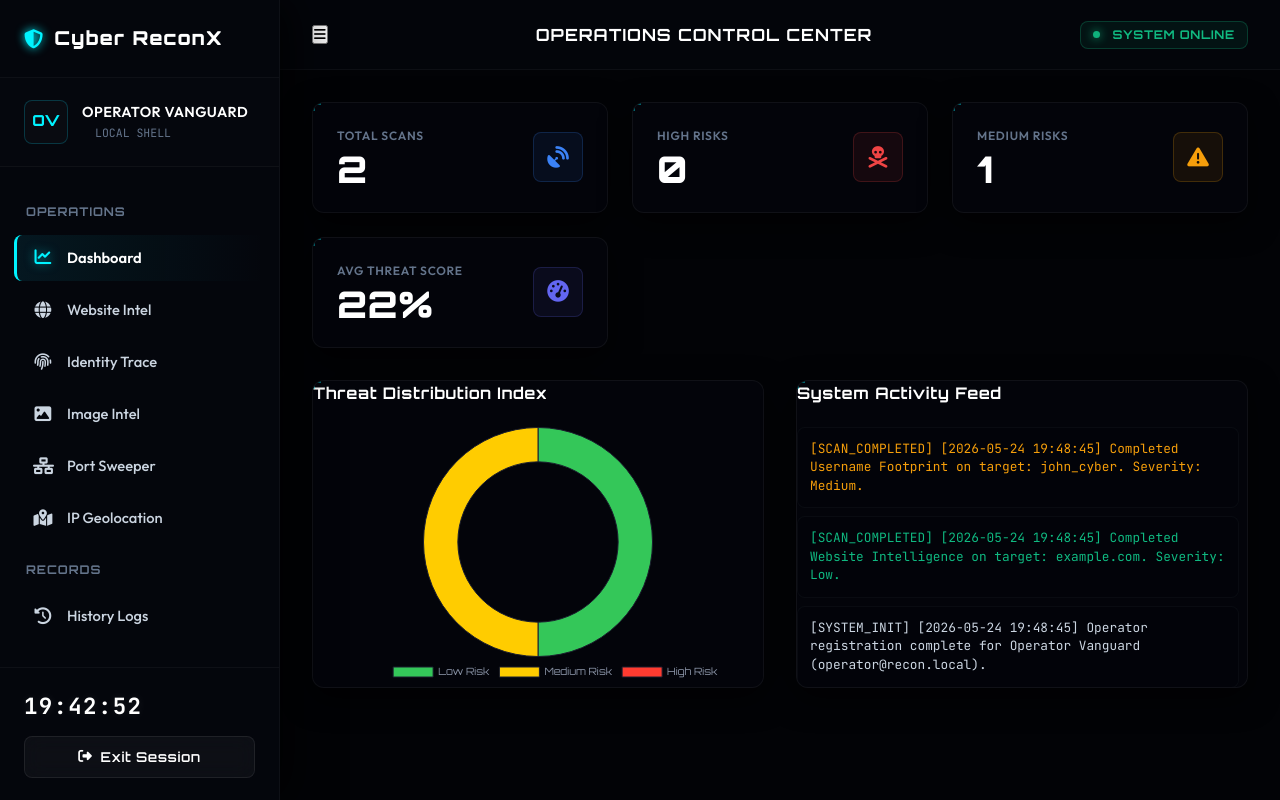
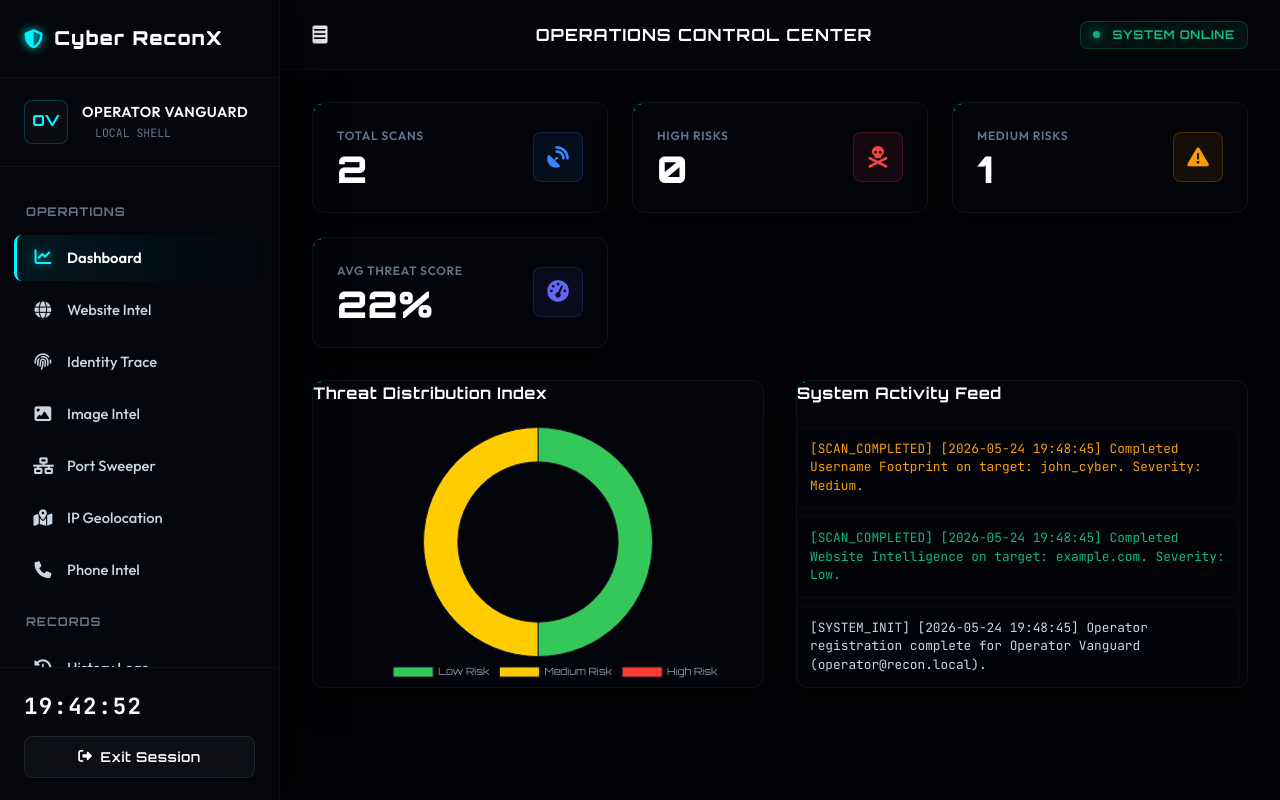
Before and after one commit to jithu-s-jayan/cyber-reconx, a Flask app: page /dashboard in a window 1280 px wide. Run offline with Flask 3, Linux system fonts and the light colour scheme; the visitor is signed in with stand-in values (Sample User, id 1); data comes from the database, SQL or seed files in the repository; parts of the project's set-up code (start-up, migrations or seed data) failed here and were passed over.

Commit message:
Add Phone Number OSINT Module

```diff
--- a/app.py
+++ b/app.py
@@ -17,6 +17,7 @@ from modules.network_scanner import run_port_scan
 from modules.ip_analyzer import analyze_ip
 from modules.report_generator import generate_pdf_report
 from modules.reverse_image import run_reverse_image_investigation
+from modules.phone_analyzer import run_phone_recon
 import uuid
 import time
 
@@ -328,6 +329,24 @@ def api_ip():
 
     return jsonify(res)
 
+@app.route('/api/phone', methods=['POST'])
+@login_required
+def api_phone():
+    target = request.json.get('target', '').strip()
+    if not target:
+        return jsonify({"error": "No phone number provided"}), 400
+
+    res = run_phone_recon(target)
+
+    if res.get('valid') is False:
+        return jsonify(res), 400
+
+    summary = f"Phone Intel: {res['formatted']} ({res['location']} - {res['carrier']}). Line: {res['line_type']}."
+    details = json.dumps(res)
+    add_scan(session['user_id'], "Phone Intel", res['formatted'], res['threat_level'], res['threat_score'], summary, details)
+
+    return jsonify(res)
+
 @app.route('/api/reverse-image', methods=['POST'])
 @login_required
 def api_reverse_image():
--- a/requirements.txt
+++ b/requirements.txt
@@ -7,3 +7,4 @@ pyOpenSSL==24.0.0
 Pillow>=10.0.0
 exifread>=3.0.0
 google-generativeai>=0.5.2
+phonenumbers>=8.13.0
--- a/static/js/app.js
+++ b/static/js/app.js
@@ -266,6 +266,35 @@ function setupFormHandlers() {
                 loader.classList.add("hidden");
                 if (data.error) { alert("Error: " + data.error); return; }
                 renderDomainResults(data);
+                area.classList.remove("hidden");
+                loadDashboardStats();
+            })
+            .catch(() => { loader.classList.add("hidden"); alert("Connection error."); });
+        });
+    }
+
+    // Phone Intel
+    const phoneForm = document.getElementById("phone-recon-form");
+    if (phoneForm) {
+        phoneForm.addEventListener("submit", e => {
+            e.preventDefault();
+            const target = document.getElementById("phone-target-input").value.trim();
+            const loader = document.getElementById("phone-loader");
+            const area   = document.getElementById("phone-results-area");
+
+            loader.classList.remove("hidden");
+            area.classList.add("hidden");
+
+            fetch('/api/phone', {
+                method: 'POST',
+                headers: { 'Content-Type': 'application/json' },
+                body: JSON.stringify({ target })
+            })
+            .then(res => res.json())
+            .then(data => {
+                loader.classList.add("hidden");
+                if (data.error) { alert("Error: " + data.error); return; }
+                renderPhoneResults(data);
                 area.classList.remove("hidden");
                 loadDashboardStats();
             })
@@ -694,6 +723,36 @@ function renderIpResults(data) {
     if (score) score.textContent = (data.threat_score || 0) + "%";
 }
 
+function renderPhoneResults(data) {
+    setText("res-phone-number",  data.formatted || "-");
+    setText("res-phone-carrier", data.carrier || "Unknown Network");
+    setText("res-phone-line",    data.line_type || "Unknown Type");
+    setText("res-phone-location",data.location || "Unknown Location");
+    setText("res-phone-country-code", data.country_code || "-");
+    setText("res-phone-network", data.carrier || "Unknown Network");
+    setText("res-phone-timezone",data.timezones || "-");
+
+    const badge = document.getElementById("res-phone-badge");
+    const score = document.getElementById("res-phone-score");
+    if (badge) { badge.textContent = data.threat_level || "LOW"; setBadgeColor(badge, data.threat_level); }
+    if (score) score.textContent = (data.threat_score || 0) + "%";
+
+    const warningsArea = document.getElementById("phone-warnings-area");
+    const warningsList = document.getElementById("res-phone-warnings");
+    warningsList.innerHTML = "";
+    if (data.warnings && data.warnings.length > 0) {
+        warningsArea.classList.remove("hidden");
+        data.warnings.forEach(w => {
+            const li = document.createElement("li");
+            li.textContent = w;
+            li.style.marginBottom = "5px";
+            warningsList.appendChild(li);
+        });
+    } else {
+        warningsArea.classList.add("hidden");
+    }
+}
+
 function renderImageResults(data) {
     try {
         // ── Basic file parameters ──
--- a/templates/dashboard.html
+++ b/templates/dashboard.html
@@ -35,6 +35,7 @@
                 <a class="nav-item" data-section="image"><i class="fa-solid fa-image"></i> Image Intel</a>
                 <a class="nav-item" data-section="network"><i class="fa-solid fa-network-wired"></i> Port Sweeper</a>
                 <a class="nav-item" data-section="ip-intel"><i class="fa-solid fa-map-location-dot"></i> IP Geolocation</a>
+                <a class="nav-item" data-section="phone-intel"><i class="fa-solid fa-phone"></i> Phone Intel</a>
 
                 <div class="nav-label">Records</div>
                 <a class="nav-item" data-section="history"><i class="fa-solid fa-clock-rotate-left"></i> History Logs</a>
@@ -519,6 +520,60 @@
                     </div>
                 </section>
 
+                <!-- SECTION: PHONE INTEL -->
+                <section id="section-phone-intel" class="tab-content">
+                    <div class="tool-header">
+                        <h2><i class="fa-solid fa-phone text-gradient"></i> Phone Intel</h2>
+                        <p class="text-muted">Extract geographic, carrier, and line-type metadata from global phone numbers.</p>
+                    </div>
+
+                    <div class="glass-card panel">
+                        <form id="phone-recon-form">
+                            <div class="input-group">
+                                <i class="fa-solid fa-phone form-icon"></i>
+                                <input type="text" id="phone-target-input" class="form-control has-icon" placeholder="Enter phone number with country code (e.g. +91 9876543210)" required>
+                            </div>
+                            <button type="submit" class="btn btn-primary"><i class="fa-solid fa-search"></i> Analyze Number</button>
+                        </form>
+                    </div>
+
+                    <div id="phone-loader" class="glass-card panel text-center mt-4 hidden">
+                        <div class="spinner mx-auto mb-3" style="margin: 0 auto;"></div>
+                        <h4>Tracing Number...</h4>
+                    </div>
+
+                    <div id="phone-results-area" class="glass-card mt-4 hidden p-0" style="padding:0; overflow:hidden;">
+                        <div class="results-header">
+                            <div>
+                                <h3 id="res-phone-number" style="font-size:1.5rem; margin-bottom:8px;">+1 415-555-2671</h3>
+                                <div class="badge badge-info" id="res-phone-carrier">-</div>
+                                <div class="badge badge-warning" id="res-phone-line" style="margin-left:8px;">-</div>
+                            </div>
+                            <div style="text-align:right;">
+                                <div class="badge badge-success" id="res-phone-badge">LOW</div>
+                                <div style="font-size:2rem; font-weight:800; color:var(--text-primary); margin-top:4px;" id="res-phone-score">0%</div>
+                            </div>
+                        </div>
+                        <div class="grid-detail" style="grid-template-columns: 1fr 1fr;">
+                            <div>
+                                <div class="detail-group"><div class="detail-label">Location / Region</div><div class="detail-value" id="res-phone-location">-</div></div>
+                                <div class="detail-group"><div class="detail-label">Country Code</div><div class="detail-value text-gradient" id="res-phone-country-code">-</div></div>
+                            </div>
+                            <div>
+                                <div class="detail-group"><div class="detail-label">Network Provider</div><div class="detail-value" id="res-phone-network">-</div></div>
+                                <div class="detail-group"><div class="detail-label">Timezone</div><div class="detail-value mono-text" id="res-phone-timezone">-</div></div>
+                            </div>
+                        </div>
+
+                        <!-- Warnings Box -->
+                        <div id="phone-warnings-area" class="hidden" style="padding: 15px 25px; background: rgba(255,50,50,0.1); border-top: 1px solid rgba(255,50,50,0.2);">
+                            <h4 style="color: #ff5555; margin-bottom: 8px; font-size: 0.9rem;"><i class="fa-solid fa-triangle-exclamation"></i> Security Warnings</h4>
+                            <ul id="res-phone-warnings" style="margin:0; padding-left:20px; font-size:0.85rem; color:var(--text-secondary);">
+                            </ul>
+                        </div>
+                    </div>
+                </section>
+
                 <!-- SECTION: HISTORY -->
                 <section id="section-history" class="tab-content">
                     <div class="tool-header">
```
Also changed, not shown: modules/phone_analyzer.py (added, +108 -0 lines).
